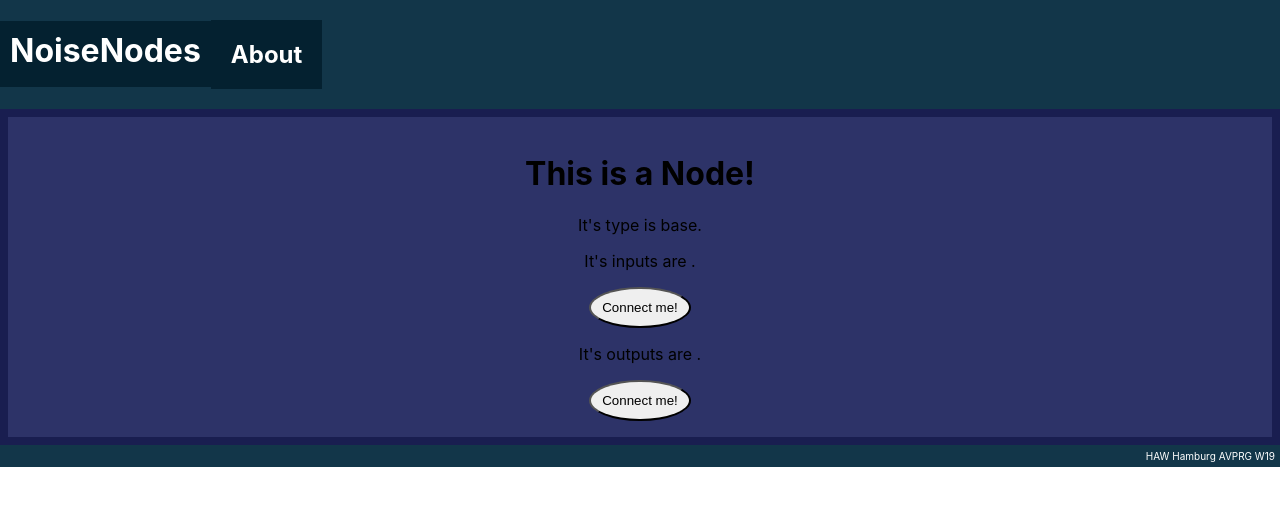
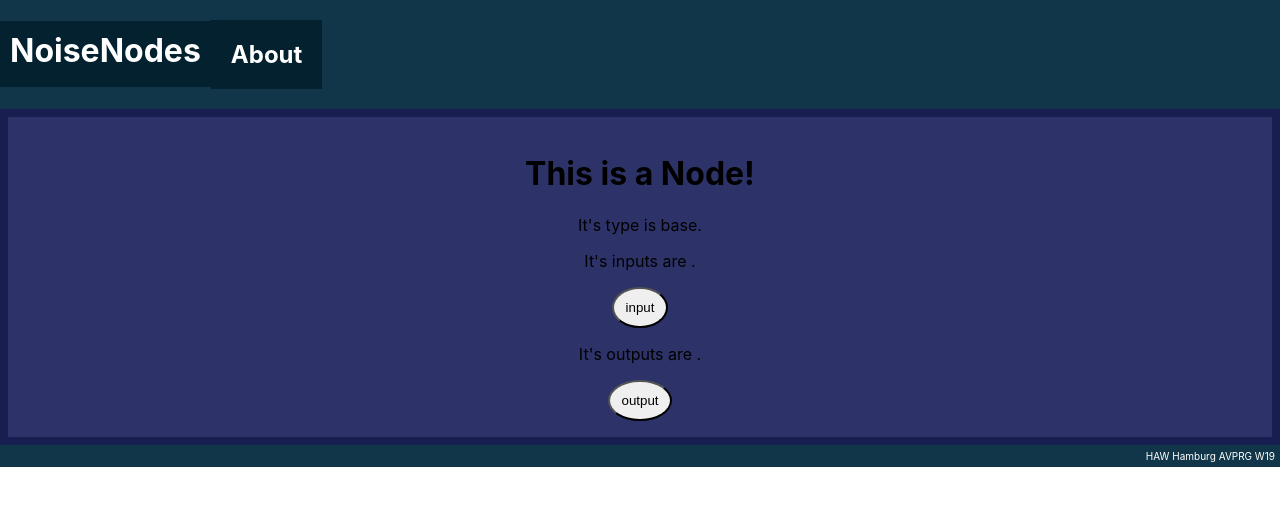
Before and after one commit to ychaw/noise-nodes, a React (Create React App) app: page / in a window 1280 px wide. Shown: the top 506 px of the page. Built offline with nearby package versions, Linux system fonts and the light colour scheme.

Commit message:
remove redundant import, move functions into component

```diff
--- a/src/modules/BaseNode.js
+++ b/src/modules/BaseNode.js
@@ -1,6 +1,5 @@
 import React from 'react';
 import Connector from './Connector';
-import '../style/colors.css';
 import '../style/BaseNode.css';
 
 class BaseNode extends React.Component {
@@ -12,14 +11,6 @@ class BaseNode extends React.Component {
       this.state = {
         type: "base",
       }
-  }
-
-  connectTo(targetNode) {
-    return;
-  }
-
-  disconnectFrom(targetNode) {
-    return;
   }
 
   updateGraph() {
--- a/src/modules/Connector.js
+++ b/src/modules/Connector.js
@@ -1,5 +1,4 @@
 import React from 'react';
-import '../style/colors.css';
 import '../style/Connector.css';
 
 class Connector extends React.Component {
@@ -8,6 +7,7 @@ class Connector extends React.Component {
     this.state = {
       type: this.props.type,
       isConnected: false,
+      connectedTo: undefined,
     }
   }
 
@@ -17,8 +17,16 @@ class Connector extends React.Component {
     }));
   }
 
+  connectTo(targetNode) {
+    return;
+  }
+
+  disconnectFrom(targetNode) {
+    return;
+  }
+
   render() {
-    return <button id='connector-button' onClick={this.handleClick}>{this.state.isConnected ? "I'm connected." : "Connect me!"}</button>
+    return <button id='connector-button' onClick={this.handleClick}>{this.state.type}</button>
   }
 }
 
```
